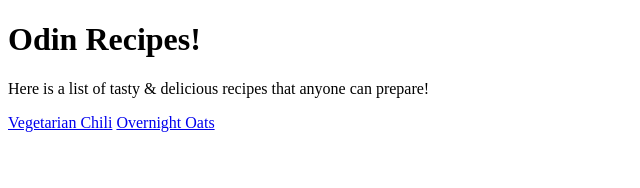
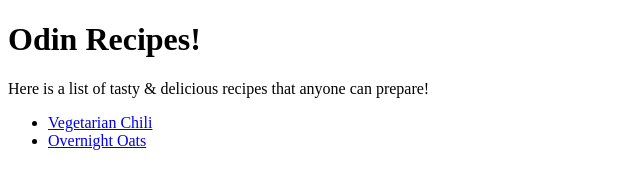
Before and after one commit to NickArch94/odin-recipes, a plain HTML site: page index.html in a window 1280 px wide. Shown: the whole page, without its empty margins (0-640 px from the left). Drawn offline with Linux system fonts and the light colour scheme.

Commit message:
Finalized homepage by adding unorganized links to the two recipes, and cleaned up around the two recipe pages.

```diff
--- a/index.html
+++ b/index.html
@@ -10,8 +10,10 @@
         <h1>Odin Recipes!</h1>
     <p>Here is a list of tasty & delicious recipes that anyone can prepare!</p>
 
-        <a href="recipes/Vegetarian Chili.html">Vegetarian Chili</a>
-        <a href="recipes/Overnight Oats.html">Overnight Oats</a>
+    <ul>
+        <li><a href="recipes/Vegetarian Chili.html">Vegetarian Chili</a></li>
+        <li><a href="recipes/Overnight Oats.html">Overnight Oats</a></li>
+    </ul>
     </body>
 
 
```
